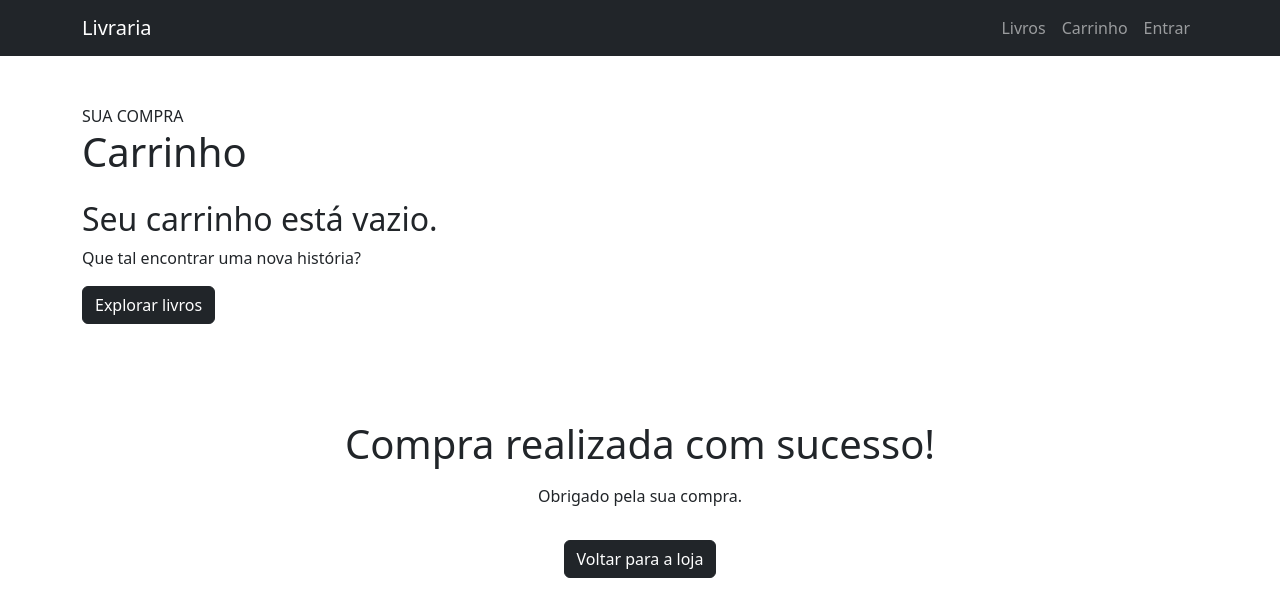
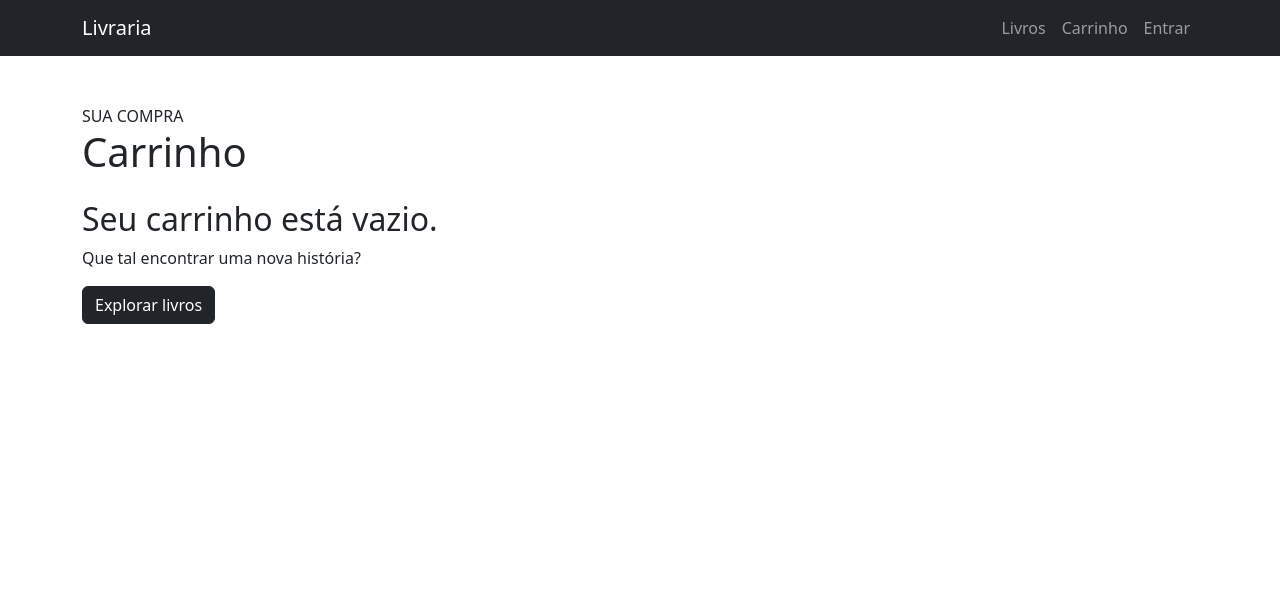
Before and after one commit to FrAnKlInSousa/lojafatec, an Angular app: page /carrinho in a window 1280 px wide. Shown: the top 616 px of the page. Built offline with nearby package versions, Linux system fonts and the light colour scheme.

Commit message:
fix: ajuste na tela de carrinho

```diff
--- a/src/app/pages/carrinho/carrinho.html
+++ b/src/app/pages/carrinho/carrinho.html
@@ -1,4 +1,7 @@
-<section class="container py-5">
+<section
+  class="container py-5"
+  *ngIf="!compraFinalizada"
+>
   <div class="mb-4">
     <span class="eyebrow">SUA COMPRA</span>
     <h1>Carrinho</h1>
@@ -8,13 +11,21 @@
     <div class="col-lg-8">
       <article class="cart-item" *ngFor="let item of carrinho.listar()">
         <img [src]="item.livro.capa" [alt]="item.livro.titulo">
+
         <div class="flex-grow-1">
           <h2>{{ item.livro.titulo }}</h2>
           <p>{{ item.livro.autor }}</p>
           <span>{{ item.quantidade }} unidade(s)</span>
         </div>
-        <strong>{{ item.livro.preco * item.quantidade | currency:'BRL' }}</strong>
-        <button class="btn btn-sm btn-outline-danger" (click)="carrinho.remover(item.livro.id)">
+
+        <strong>
+          {{ item.livro.preco * item.quantidade | currency:'BRL' }}
+        </strong>
+
+        <button
+          class="btn btn-sm btn-outline-danger"
+          (click)="carrinho.remover(item.livro.id)"
+        >
           Remover
         </button>
       </article>
@@ -23,12 +34,20 @@
     <div class="col-lg-4">
       <aside class="summary">
         <h2>Resumo</h2>
+
         <div class="d-flex justify-content-between">
           <span>Subtotal</span>
           <strong>{{ carrinho.total() | currency:'BRL' }}</strong>
         </div>
+
         <hr>
-        <button class="btn btn-dark w-100" (click)="finalizarCompra()">Finalizar compra</button>
+
+        <button
+          class="btn btn-dark w-100"
+          (click)="finalizarCompra()"
+        >
+          Finalizar compra
+        </button>
       </aside>
     </div>
   </div>
@@ -37,19 +56,24 @@
     <div class="empty">
       <h2>Seu carrinho está vazio.</h2>
       <p>Que tal encontrar uma nova história?</p>
-      <a routerLink="/" class="btn btn-dark">Explorar livros</a>
+      <a routerLink="/" class="btn btn-dark">
+        Explorar livros
+      </a>
     </div>
   </ng-template>
 </section>
 
-<section class="container py-5 text-center">
+<section
+  class="container py-5 text-center"
+  *ngIf="compraFinalizada"
+>
   <h1>Compra realizada com sucesso!</h1>
+
   <p class="mt-3">
     Obrigado pela sua compra.
   </p>
-  <a href="/" class="btn btn-dark mt-3">Voltar para a loja</a>
+
+  <a routerLink="/" class="btn btn-dark mt-3">
+    Voltar para a loja
+  </a>
 </section>
-
-<section class="container py-5" *ngIf="!compraFinalizada">
-  <!-- carrinho atual -->
-  </section>
```
